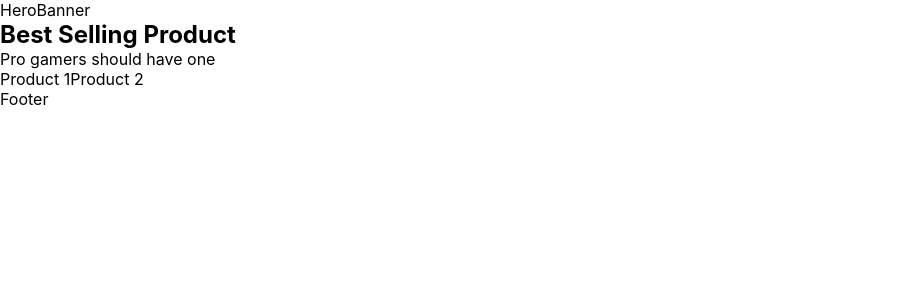
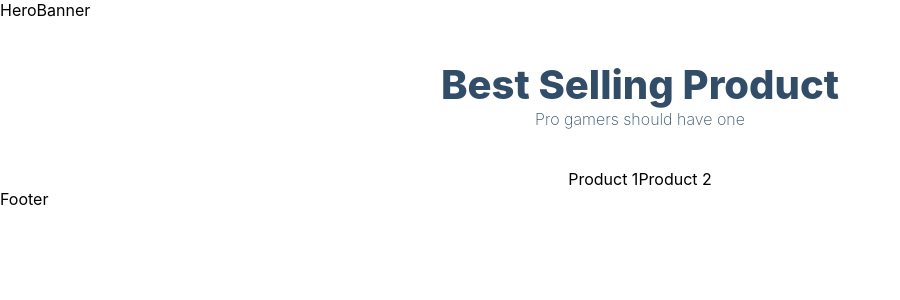
Before and after one commit to luongvilam123/head-phone-store, a Next.js app: page / in a window 1280 px wide. Shown: the top 300 px of the page, without its empty margins (0-900 px from the left). Built offline with nearby package versions, Linux system fonts and the light colour scheme.

Commit message:
add new components for the page

```diff
--- a/pages/index.js
+++ b/pages/index.js
@@ -4,14 +4,14 @@
   return (
     <>
     HeroBanner
-    <div>
+    <div className='products-heading'>
       <h2>
         Best Selling Product</h2>
       <p>Pro gamers should have one</p>
     </div>
 
 
-    <div>
+    <div className='products-container'>
       {["Product 1","Product 2"].map((product)=>product)}
     </div>
 
```
Also changed, not shown: components/Cart.jsx (added, +9 -0 lines), components/Footer.jsx (added, +9 -0 lines), components/FooterBanner.jsx (added, +9 -0 lines), components/HeroBanner.jsx (added, +9 -0 lines), components/Layout.jsx (added, +9 -0 lines), components/Navbar.jsx (added, +9 -0 lines), components/Product.jsx (added, +9 -0 lines).
